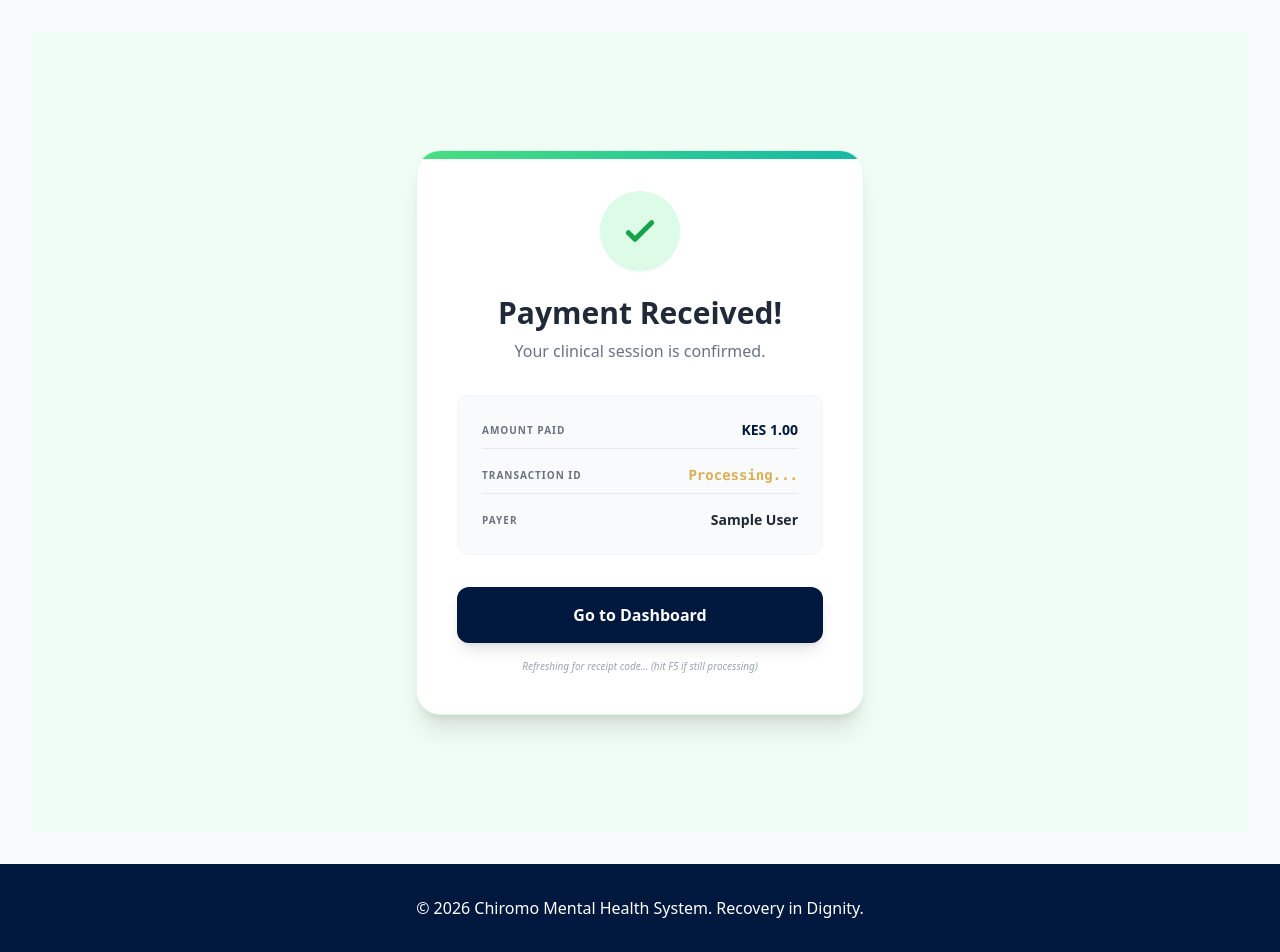
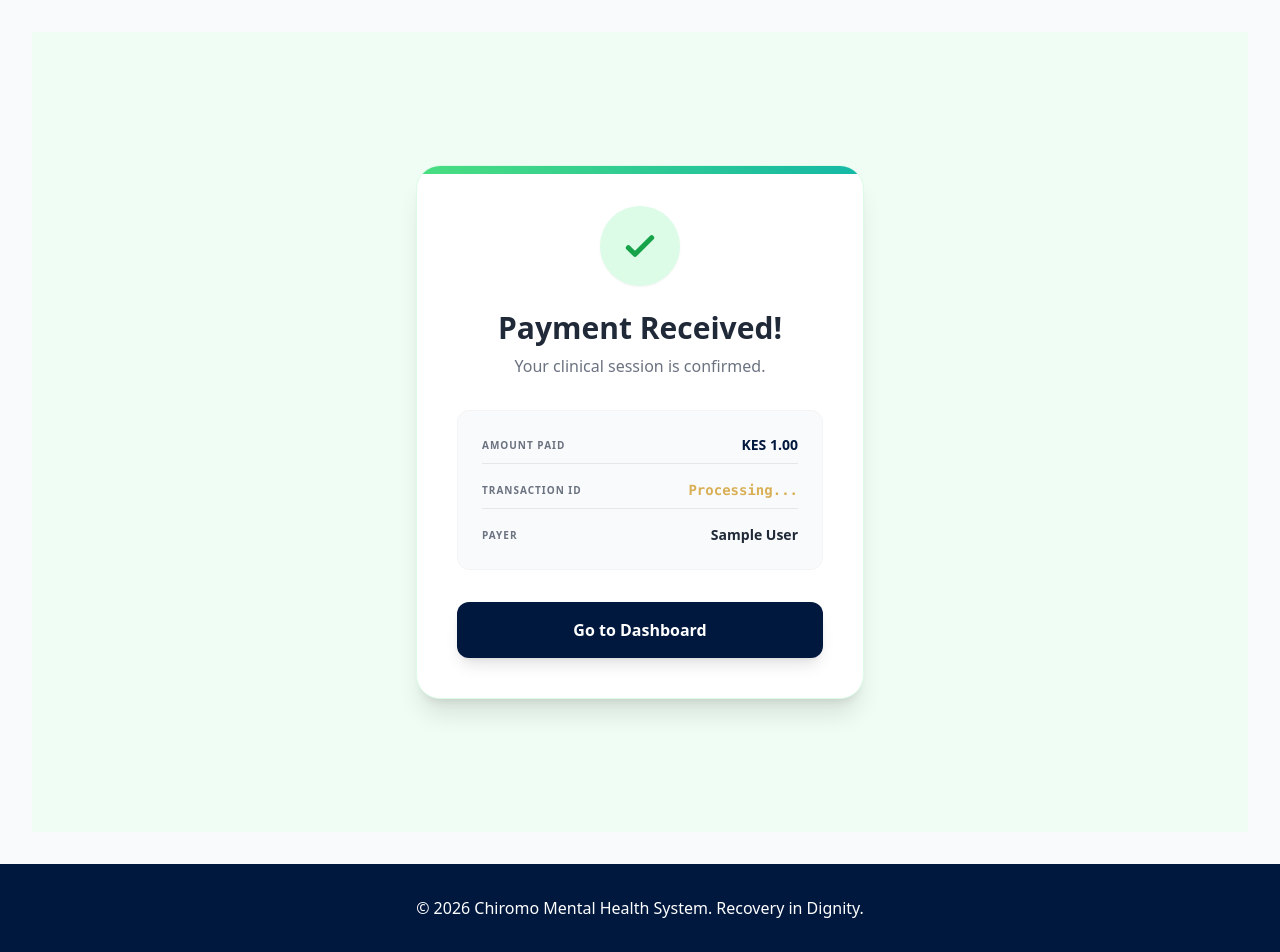
Before and after one commit to Flora72/CMHS, a Django app: page /payments/pay/success/ in a window 1280 px wide. Run offline with Django 5.2, Linux system fonts and the light colour scheme; the visitor is signed in with stand-in values (Sample User, id 1); some libraries are stand-ins or nearby versions.

Commit message:
payment form

```diff
--- a/templates/payments/success.html
+++ b/templates/payments/success.html
@@ -53,10 +53,8 @@
 
             {% if transaction.transaction_code %}
                 <a href="{% url 'generate_receipt' transaction.id %}" target="_blank" class="block text-sm font-bold text-chiromo-gold hover:text-yellow-600 transition">
-                    <i class="fas fa-file-pdf mr-1"></i> Download Official Receipt
+                    <i class="fas fa-file-pdf mr-1"></i> Download Receipt
                 </a>
-            {% else %}
-                <p class="text-[10px] text-gray-400 italic">Refreshing for receipt code... (hit F5 if still processing)</p>
             {% endif %}
         </div>
     </div>
```
